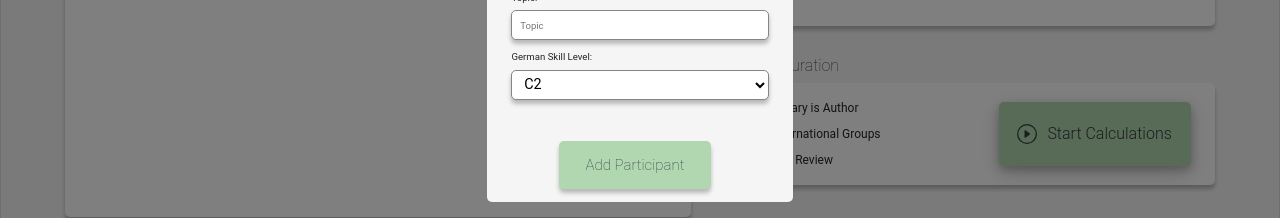
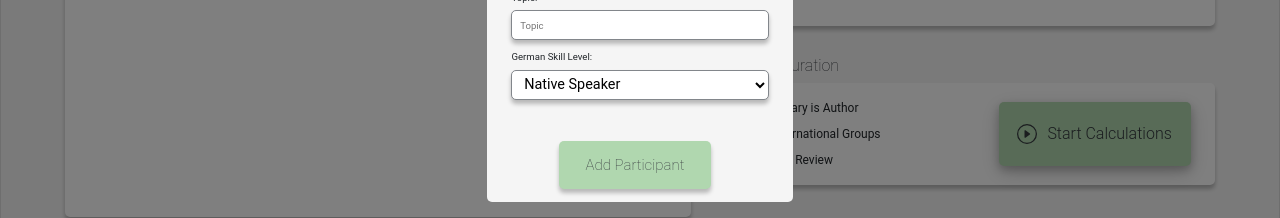
Before and after one commit to RichardWuensch/ReviewOgre, a React (Create React App) app: page / in a window 1280 px wide. Both pictures are taken after a click on the button "Add Participant". Shown: the part 472-690 px from the top of the page. Built offline with nearby package versions, Linux system fonts and the light colour scheme.

Commit message:
Zwischenstand: Use the stored participant-data in the frontend

```diff
--- a/src/components/modals/addParticipantModal.js
+++ b/src/components/modals/ParticipantModal.js
@@ -1,11 +1,11 @@
-import './addParticipantModal.css';
+import './ParticipantModal.css';
 import Modal from 'react-bootstrap/Modal';
 import exit from '../../assets/media/x-circle.svg';
 import { useState } from 'react';
-import { ParticipantStore } from '../../data/store/ParticipantStore';
 import Participant from '../../data/model/Participant';
+import PropTypes from 'prop-types';
 
-function addParticipantModal (props, onClose, onSave, onHide) {
+function ParticipantModal (props, onClose) {
   const [firstName, setFirstName] = useState(props.firstname);
   const [lastName, setLastName] = useState(props.lastname);
   const [email, setEmail] = useState(props.email);
@@ -17,11 +17,9 @@ function addParticipantModal (props, onClose, onSave, onHide) {
   const [id] = useState(props.id);
   const [saveData, setSaveData] = useState(false);
 
-  const store = ParticipantStore.getSingleton();
+  const participantstore = props.participantstore;
 
   const handleClose = () => {
-    setShowModal(false);
-
     // TODO: must be set to true if the user clicks the save button else false
     setSaveData(true);
 
@@ -30,12 +28,17 @@ function addParticipantModal (props, onClose, onSave, onHide) {
 
       // check if participant needs to be added or updated
       if (newParticipant) {
-        store.put(participant);
+        participantstore.put(participant);
+        console.log(participant.getFirstName());
       } else {
+        console.log(participantstore.getById(id).getFirstName());
         participant.setId(id);
-        store.update(id, participant);
+        participantstore.update(id, participant);
+        console.log(participantstore.getById(id).getFirstName());
       }
     }
+    setShowModal(false);
+    setSaveData(true);
   };
 
   return (
@@ -51,7 +54,7 @@ function addParticipantModal (props, onClose, onSave, onHide) {
                 <div className={'modal-container'}>
                     <div className={'modal-header-container'}>
                         <span className={'modal-header border-0'}>{newParticipant ? 'Add New Participant' : 'Edit Participant'}</span>
-                        <img src={exit} alt={'exitParticipantModal'} className={'modal-header-icon'} style={{ color: '#82868B', height: 20, width: 20 }} onClick={props.onHide}/>
+                        <img src={exit} alt={'exitParticipantModal'} className={'modal-header-icon'} style={{ color: '#82868B', height: 20, width: 20 }} onClick={props.onClose}/>
                     </div>
                     <div className={'attributes-container'}>
                         <span>First Name:{firstName}</span>
@@ -78,7 +81,10 @@ function addParticipantModal (props, onClose, onSave, onHide) {
                         </form>
                     </div>
                     <div className={'footer'}>
-                        <button className={'add-participant-button'} onClick={props.onHide}>
+                        <button className={'add-participant-button'} onClick={() => {
+                          handleClose();
+                          props.onClose();
+                        }}>
                             <span className={'add-participant-text'}>{newParticipant ? 'Add Participant' : 'Save Changes'}</span>
                         </button>
                     </div>
@@ -87,4 +93,16 @@ function addParticipantModal (props, onClose, onSave, onHide) {
         </Modal>
   );
 }
-export default addParticipantModal;
+ParticipantModal.propTypes = {
+  onClose: PropTypes.func,
+  id: PropTypes.number,
+  firstname: PropTypes.string,
+  lastname: PropTypes.string,
+  email: PropTypes.string,
+  group: PropTypes.string,
+  topic: PropTypes.string,
+  languagelevel: PropTypes.string,
+  newparticipant: PropTypes.bool,
+  participantstore: PropTypes.any
+};
+export default ParticipantModal;
--- a/src/components/window/MainPage.js
+++ b/src/components/window/MainPage.js
@@ -19,6 +19,7 @@ import FailedCalculationModal from '../modals/failedCalculationModal';
 
 function MainPage () {
   const [modalFailedCalculations, setModalFailedCalculations] = React.useState(false);
+  const participantstore = ParticipantStore.getSingleton();
 
   function startAlgorithm () {
     runAlgorithm();
@@ -54,7 +55,7 @@ function MainPage () {
                 </button>
             </div>
             <div className={'participant-slots-container'}>
-                <ParticipantsWindow/>
+                <ParticipantsWindow participantstore={participantstore}/>
                 {/* replace with component */}
                 <div className={'slots-setup-container'}>
                     <SlotsWindow/>
--- a/src/components/window/participants_window.js
+++ b/src/components/window/participants_window.js
@@ -1,15 +1,15 @@
 import React from 'react';
 import './participants_window.css';
-import AddParticipantModal from '../modals/addParticipantModal';
+import ParticipantModal from '../modals/ParticipantModal';
 import EditMultipleParticipantsModal from '../modals/editMultipleParticipantsModal';
 import DeleteModal from '../modals/deleteModal';
 import exit from '../../assets/media/x-circle.svg';
 import edit from '../../assets/media/pencil-square.svg';
 import deleteButton from '../../assets/media/trash.svg';
 import add from '../../assets/media/plus-circle.svg';
-import { ParticipantStore } from '../../data/store/ParticipantStore';
+import PropTypes from 'prop-types';
 
-function ParticipantsWindow () {
+function ParticipantsWindow (props) {
   const [isEditModeActive, setIsEditModeActive] = React.useState(false);
   const [modalShowParticipant, setModalShowParticipant] = React.useState(false);
   const [modalEditParticipant, setModalEditParticipant] = React.useState(false);
@@ -20,9 +20,9 @@ function ParticipantsWindow () {
   const [deleteTitleObject, setDeleteTitleObject] = React.useState('');
   const [deleteTextObject, setDeleteTextObject] = React.useState('');
 
-  const store = ParticipantStore.getSingleton();
+  const participantstore = props.participantstore;
 
-  const listParticipants = store.getAll().map(entry =>
+  const listParticipants = participantstore.getAll().map(entry =>
     <tr key={entry.getId()}>
         {isEditModeActive && (
             <td>
@@ -57,6 +57,7 @@ function ParticipantsWindow () {
             <div className={'column-options-buttons'}>
                 <button className={'button-options-edit'} onClick={() => {
                   setModalEditParticipant(true);
+                  console.log(entry.getId() + ' - ' + entry.getFirstName());
                 }}><img src={edit} alt={'icon'}/>
                 </button>
                 <button className={'button-options-delete'} onClick={() => {
@@ -66,10 +67,8 @@ function ParticipantsWindow () {
                 }}><img src={deleteButton} alt={'icon'}/>
                 </button>
             </div>
-            <AddParticipantModal
-                show={modalEditParticipant}
-                onHide={() => setModalEditParticipant(false)}
-                onSave={handleSaveEditAddParticipant}
+            <ParticipantModal
+                // onSave={() => handleSaveEditParticipant()}
                 firstname={entry.getFirstName()}
                 lastname={entry.getLastName()}
                 email={entry.getEmail()}
@@ -78,6 +77,9 @@ function ParticipantsWindow () {
                 languagelevel={entry.getLanguageLevel()}
                 newparticipant={false}
                 id={entry.getId()}
+                participantstore={participantstore}
+                show={modalEditParticipant}
+                onClose={() => setModalEditParticipant(false)}
             />
         </td>
     </tr>
@@ -108,9 +110,12 @@ function ParticipantsWindow () {
   function handleDelete () {
     console.log('Delete successful');
   }
-  function handleSaveEditAddParticipant () {
+  /* function handleSaveAddParticipant () {
     console.log('Add/Edit Participant successful');
   }
+  function handleSaveEditParticipant () {
+    console.log('Add/Edit Participant successful');
+  } */
 
   return (
       <div className={'participantsWindow'}>
@@ -157,6 +162,7 @@ function ParticipantsWindow () {
           </div>
           <div className={'list-description'}>
               <table className={'participant-table'}>
+                <tbody>
                   <tr>
                       {isEditModeActive && (
                           <td>
@@ -174,25 +180,29 @@ function ParticipantsWindow () {
                     <td className={'column-languageLevel'}>German Skill Level</td>
                     <td className={'column-options'}>Options</td>
                   </tr>
+                </tbody>
               </table>
           </div>
           <div className={'participant-list-container'}>
               <table className={'participant-table'}>
+                <tbody>
                   {listParticipants}
+                </tbody>
               </table>
           </div>
             <div className={'setup-start-container'}>
-                <AddParticipantModal
+                <ParticipantModal
                     show={modalShowParticipant}
-                    onHide={() => setModalShowParticipant(false)}
-                    onSave={handleSaveEditAddParticipant}
+                    onClose={() => setModalShowParticipant(false)}
+                    // onSave={() => handleSaveAddParticipant()}
                     firstname={''}
                     lastname={''}
                     email={''}
-                    group={0}
+                    group={'0'}
                     topic={''}
-                    languagelevel={'C2'}
+                    languagelevel={'Native Speaker'}
                     newparticipant={true}
+                    participantstore={participantstore}
                 />
                 <EditMultipleParticipantsModal
                     show={modalShowEditMultipleParticipants}
@@ -209,5 +219,7 @@ function ParticipantsWindow () {
       </div>
   );
 }
-
+ParticipantsWindow.propTypes = {
+  participantstore: PropTypes.any
+};
 export default ParticipantsWindow;
```
Also changed, not shown: src/components/modals/ParticipantModal.css (renamed from src/components/modals/addParticipantModal.css).
